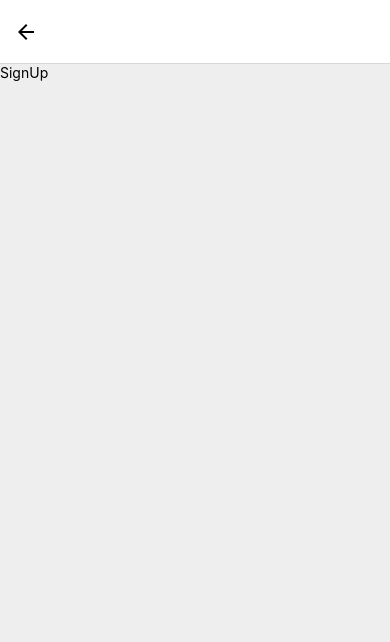
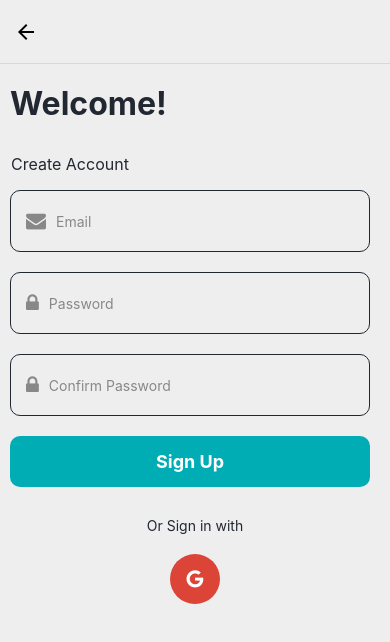
Before and after one commit to Nirajmuttur/flashcard, a React Native app: screen /SignUp in a window 390 px wide. Shown: the top 642 px of the page. Built offline with nearby package versions, Linux system fonts and the light colour scheme.

Commit message:
added login, signup form

```diff
--- a/App.js
+++ b/App.js
@@ -25,14 +25,20 @@ function App() {
         <Stack.Screen name="SplashScreen" component={SplashScreen} />
         <Stack.Screen name="LoginScreen" component={LoginScreen} options={{
           headerShown: true,
-          headerTitle:'',
-          headerTintColor: "black",
-        }}/>
+          headerTitle: '',
+          headerTintColor: "#00ADB5",
+          headerStyle: {
+            backgroundColor: '#EEEEEE'
+          }
+        }} />
         <Stack.Screen name="SignUp" component={SignUp} options={{
           headerShown: true,
-          headerTitle:'',
+          headerTitle: '',
           headerTintColor: "black",
-        }}/>
+          headerStyle: {
+            backgroundColor: '#EEEEEE'
+          }
+        }} />
         <Stack.Screen name="Main" component={MainTabNavigator} />
       </Stack.Navigator>
     </NavigationContainer>
--- a/Components/LoginScreen.js
+++ b/Components/LoginScreen.js
@@ -1,107 +1,111 @@
-// screens/SignInScreen.js
 import React from 'react';
-import { View, Text, TextInput, Button, TouchableOpacity, StyleSheet } from 'react-native';
+import { View, Text, TextInput, TouchableOpacity, StyleSheet, SafeAreaView } from 'react-native';
+import Icon from 'react-native-vector-icons/FontAwesome';
 
-export default function SignInScreen({ navigation }) {
+export default function LoginScreen() {
+  const navigation = useNavigation();
+
   return (
-    <View style={styles.container}>
-      <View style={styles.header}>
-        <Text style={styles.title}>Sign in to BrightCard</Text>
+    <SafeAreaView style={styles.container}>
+      <Text style={styles.title}>Welcome Back!</Text>
+      <Text style={styles.subtitle}>Sign in to continue</Text>
+      <View style={styles.inputContainer}>
+        <Icon name="envelope" size={20} color="#888" style={styles.icon} />
+        <TextInput style={styles.input} placeholder="Email" placeholderTextColor="#888" />
       </View>
-      <TouchableOpacity style={styles.socialButton}>
-        <Text style={styles.socialButtonText}>Log in with Google</Text>
-      </TouchableOpacity>
-      <TouchableOpacity style={styles.socialButton}>
-        <Text style={styles.socialButtonText}>Log in with Apple</Text>
-      </TouchableOpacity>
-      <Text style={styles.or}>or</Text>
-      <TextInput style={styles.input} placeholder="Email" />
-      <TextInput style={styles.input} placeholder="Password" secureTextEntry />
-      <View style={styles.rememberMeRow}>
-        <TouchableOpacity style={styles.checkbox} />
-        <Text style={styles.rememberMeText}>Remember me</Text>
+      <View style={styles.inputContainer}>
+        <Icon name="lock" size={20} color="#888" style={styles.icon} />
+        <TextInput style={styles.input} placeholder="Password" placeholderTextColor="#888" secureTextEntry />
       </View>
       <TouchableOpacity style={styles.button}>
-        <Text style={styles.buttonText}>Log in</Text>
+        <Text style={styles.buttonText}>Sign in</Text>
       </TouchableOpacity>
-      <TouchableOpacity onPress={() => navigation.navigate('ResetPassword')}>
-        <Text style={styles.link}>Reset password</Text>
-      </TouchableOpacity>
-      <TouchableOpacity>
-        <Text style={styles.link}>No account? Create one</Text>
-      </TouchableOpacity>
-    </View>
+      <Text style={styles.orText}>Or Sign in with</Text>
+      <View style={styles.socialContainer}>
+        <TouchableOpacity style={[styles.socialButton, { backgroundColor: '#DB4437' }]}>
+          <Icon name="google" size={20} color="white" />
+        </TouchableOpacity>
+      </View>
+    </SafeAreaView>
   );
 }
 
 const styles = StyleSheet.create({
   container: {
     flex: 1,
+    backgroundColor: '#EEEEEE',
     padding: 20,
-    backgroundColor: '#EEEEEE',
   },
   header: {
+    flexDirection: 'row',
     alignItems: 'center',
-    marginBottom: 40,
-  },
-  logo: {
-    fontSize: 50,
+    marginBottom: 30,
   },
   title: {
-    fontSize: 24,
+    fontSize: 32,
+    fontWeight: 'bold',
+    color: '#222831',
+    marginBottom: 10,
+    marginTop: 10,
+    padding: 10
+  },
+  subtitle: {
+    fontSize: 16,
+    color: '#222831',
+    marginBottom: 5,
+    padding: 11
+  },
+  inputContainer: {
+    flexDirection: 'row',
+    alignItems: 'center',
+    backgroundColor: '#EEEEEE',
+    borderColor: '#222831',
+    borderWidth: 1,
+    borderRadius: 10,
+    marginBottom: 20,
+    paddingHorizontal: 15,
+    paddingVertical: 5,
+    marginRight: 20,
+    marginLeft: 10
+  },
+  icon: {
+    marginRight: 10,
+  },
+  input: {
+    flex: 1,
+    height: 50,
+    color: '#222831',
+    paddingRight: 10
+  },
+  button: {
+    backgroundColor: '#00ADB5',
+    paddingVertical: 15,
+    borderRadius: 10,
+    alignItems: 'center',
+    marginBottom: 30,
+    marginRight: 20,
+    marginLeft: 10
+  },
+  buttonText: {
+    color: 'white',
+    fontSize: 18,
     fontWeight: 'bold',
   },
-  socialButton: {
-    backgroundColor: '#f5f5f5',
-    padding: 15,
-    alignItems: 'center',
-    borderRadius: 5,
-    marginBottom: 10,
-  },
-  socialButtonText: {
-    fontSize: 16,
-  },
-  or: {
+  orText: {
+    color: '#222831',
     textAlign: 'center',
-    marginVertical: 20,
-    color: '#aaa',
-  },
-  input: {
-    borderWidth: 1,
-    borderColor: '#ddd',
-    padding: 10,
-    borderRadius: 5,
-    marginBottom: 10,
-  },
-  rememberMeRow: {
-    flexDirection: 'row',
-    alignItems: 'center',
     marginBottom: 20,
   },
-  checkbox: {
-    width: 20,
-    height: 20,
-    borderWidth: 1,
-    borderColor: '#ddd',
-    marginRight: 10,
+  socialContainer: {
+    flexDirection: 'row',
+    justifyContent: 'center',
   },
-  rememberMeText: {
-    fontSize: 16,
-  },
-  button: {
-    backgroundColor: '#4a90e2',
-    padding: 15,
+  socialButton: {
+    width: 50,
+    height: 50,
+    borderRadius: 25,
+    justifyContent: 'center',
     alignItems: 'center',
-    borderRadius: 5,
-    marginBottom: 20,
-  },
-  buttonText: {
-    color: '#fff',
-    fontSize: 16,
-  },
-  link: {
-    textAlign: 'center',
-    color: '#4a90e2',
-    marginBottom: 10,
+    marginHorizontal: 10,
   },
 });
--- a/Components/SignUp.js
+++ b/Components/SignUp.js
@@ -1,11 +1,31 @@
-import { StyleSheet, Text, View, SafeAreaView } from 'react-native'
+import { View, Text, TextInput, TouchableOpacity, StyleSheet, SafeAreaView } from 'react-native';
 import React from 'react'
-
+import Icon from 'react-native-vector-icons/FontAwesome';
 const SignUp = () => {
     return (
         <SafeAreaView style={styles.container}>
-            <View>
-                <Text>SignUp</Text>
+            <Text style={styles.title}>Welcome!</Text>
+            <Text style={styles.subtitle}>Create Account</Text>
+            <View style={styles.inputContainer}>
+                <Icon name="envelope" size={20} color="#888" style={styles.icon} />
+                <TextInput style={styles.input} placeholder="Email" placeholderTextColor="#888" />
+            </View>
+            <View style={styles.inputContainer}>
+                <Icon name="lock" size={20} color="#888" style={styles.icon} />
+                <TextInput style={styles.input} placeholder="Password" placeholderTextColor="#888" secureTextEntry />
+            </View>
+            <View style={styles.inputContainer}>
+                <Icon name="lock" size={20} color="#888" style={styles.icon} />
+                <TextInput style={styles.input} placeholder="Confirm Password" placeholderTextColor="#888" secureTextEntry />
+            </View>
+            <TouchableOpacity style={styles.button}>
+                <Text style={styles.buttonText}>Sign Up</Text>
+            </TouchableOpacity>
+            <Text style={styles.orText}>Or Sign in with</Text>
+            <View style={styles.socialContainer}>
+                <TouchableOpacity style={[styles.socialButton, { backgroundColor: '#DB4437' }]}>
+                    <Icon name="google" size={20} color="white" />
+                </TouchableOpacity>
             </View>
         </SafeAreaView>
 
@@ -15,9 +35,81 @@ const SignUp = () => {
 export default SignUp
 
 const styles = StyleSheet.create({
-    container:{
+    container: {
         flex: 1,
         backgroundColor: '#EEEEEE',
-
-    }
-})
+        padding: 20,
+    },
+    header: {
+        flexDirection: 'row',
+        alignItems: 'center',
+        marginBottom: 30,
+    },
+    title: {
+        fontSize: 32,
+        fontWeight: 'bold',
+        color: '#222831',
+        marginBottom: 10,
+        marginTop: 10,
+        padding: 10
+    },
+    subtitle: {
+        fontSize: 16,
+        color: '#222831',
+        marginBottom: 5,
+        padding: 11
+    },
+    inputContainer: {
+        flexDirection: 'row',
+        alignItems: 'center',
+        backgroundColor: '#EEEEEE',
+        borderColor: '#222831',
+        borderWidth: 1,
+        borderRadius: 10,
+        marginBottom: 20,
+        paddingHorizontal: 15,
+        paddingVertical: 5,
+        marginRight: 20,
+        marginLeft: 10
+    },
+    icon: {
+        marginRight: 10,
+    },
+    input: {
+        flex: 1,
+        height: 50,
+        color: '#222831',
+        paddingRight: 10
+    },
+    button: {
+        backgroundColor: '#00ADB5',
+        paddingVertical: 15,
+        borderRadius: 10,
+        alignItems: 'center',
+        marginBottom: 30,
+        marginRight: 20,
+        marginLeft: 10
+    },
+    buttonText: {
+        color: 'white',
+        fontSize: 18,
+        fontWeight: 'bold',
+    },
+    orText: {
+        color: '#222831',
+        textAlign: 'center',
+        marginBottom: 20,
+    },
+    socialContainer: {
+        flexDirection: 'row',
+        justifyContent: 'center',
+    },
+    socialButton: {
+        width: 50,
+        height: 50,
+        borderRadius: 25,
+        justifyContent: 'center',
+        alignItems: 'center',
+        marginHorizontal: 10,
+    },
+});
```
Also changed, not shown: Components/SplashScreen.js (+5 -5 lines).
